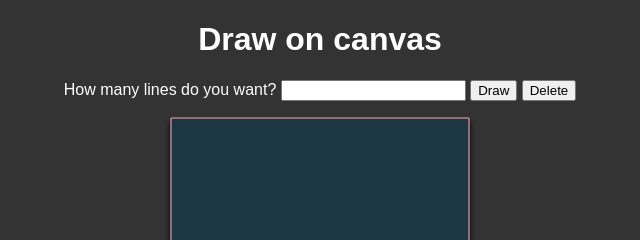
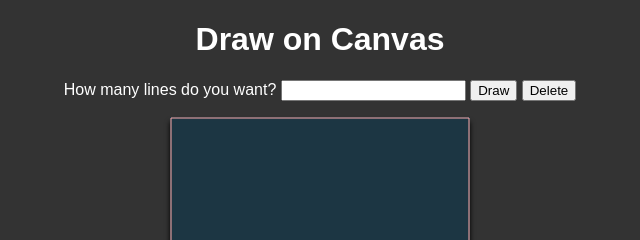
Before and after one commit to karlafgl/canvas-draw, a plain HTML site: page index.html in a window 1280 px wide. Shown: the top 240 px of the page, 320-960 px from the left. Drawn offline with Linux system fonts and the light colour scheme.

Commit message:
Update index.html

```diff
--- a/index.html
+++ b/index.html
@@ -6,7 +6,7 @@
     <link rel="stylesheet" type="text/css" href="styles.css">
   </head>
   <body>
-    <h1>Draw on canvas</h1>
+    <h1>Draw on Canvas</h1>
     <p>How many lines do you want?
       <input type="text" id="texto_lineas"/>
       <input type="button" value="Draw" id="botoncito"/>
```
